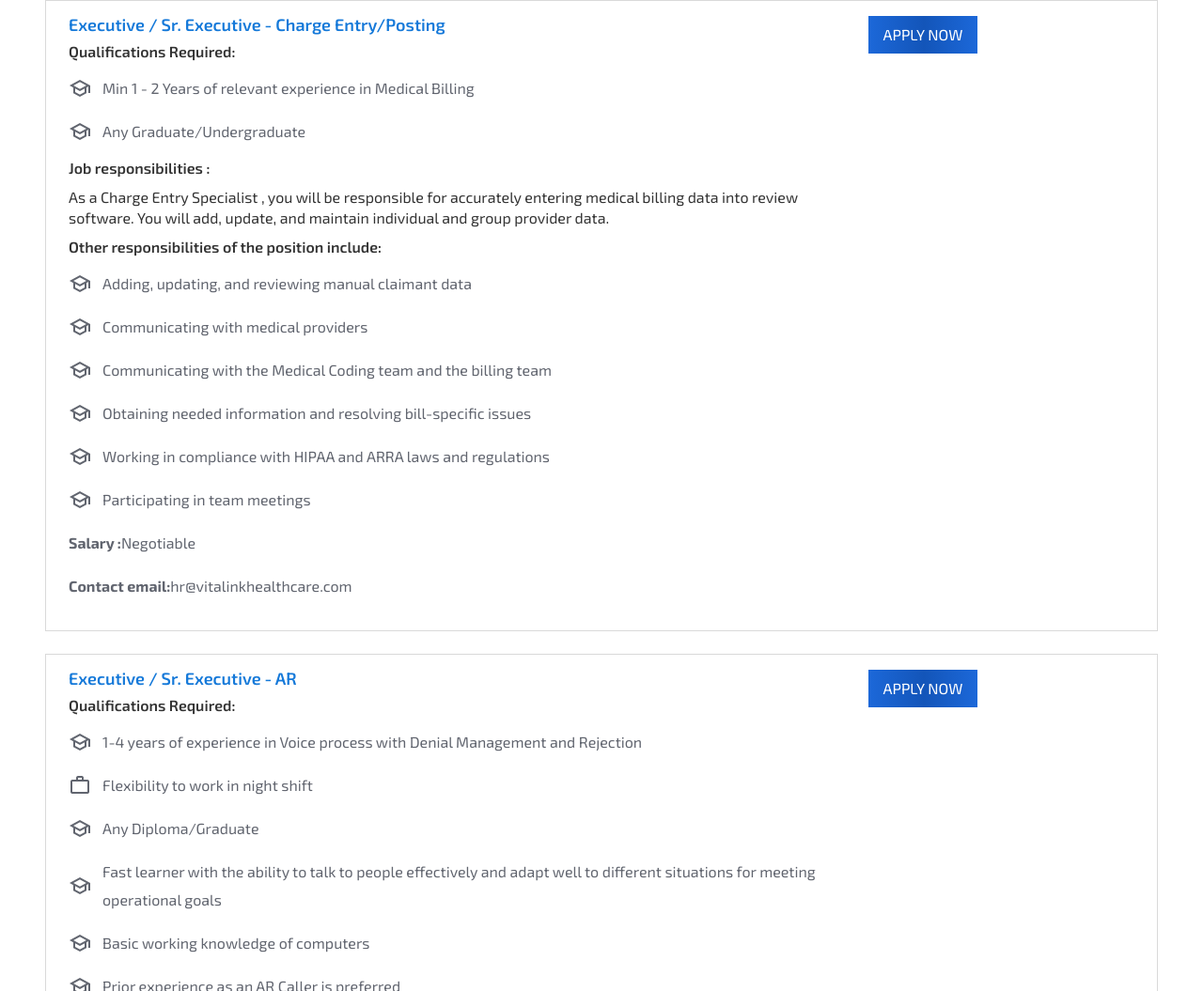
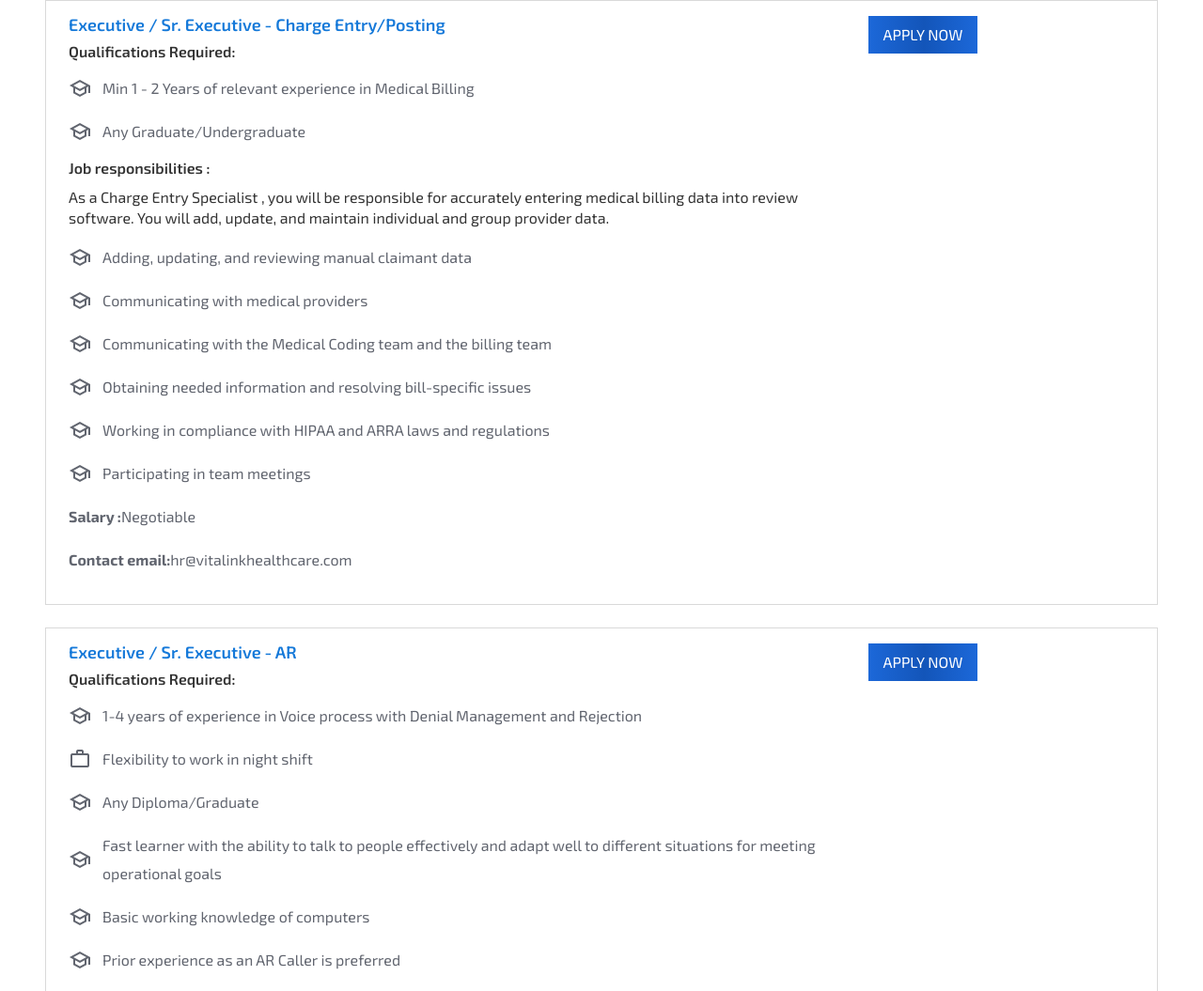
Before and after one commit to naveenkt17/vitalink, a plain HTML site: page careers.html in a window 1280 px wide. Shown: the part 798-1853 px from the top of the page at 94% size. Drawn offline with nearby package versions, Linux system fonts and the light colour scheme.

Commit message:
Add files via upload

```diff
--- a/careers.html
+++ b/careers.html
@@ -403,9 +403,6 @@
                         for accurately entering medical billing data into review
                         software. You will add, update, and maintain individual
                         and group provider data.
-                      </p>
-                      <p class="fs16 fc3 mb4 lh28 fw6 mt12">
-                        Other responsibilities of the position include:
                       </p>
                       <ul>
                         <li class="mtb16 lh30 mr12 fc6 v-center">
```
